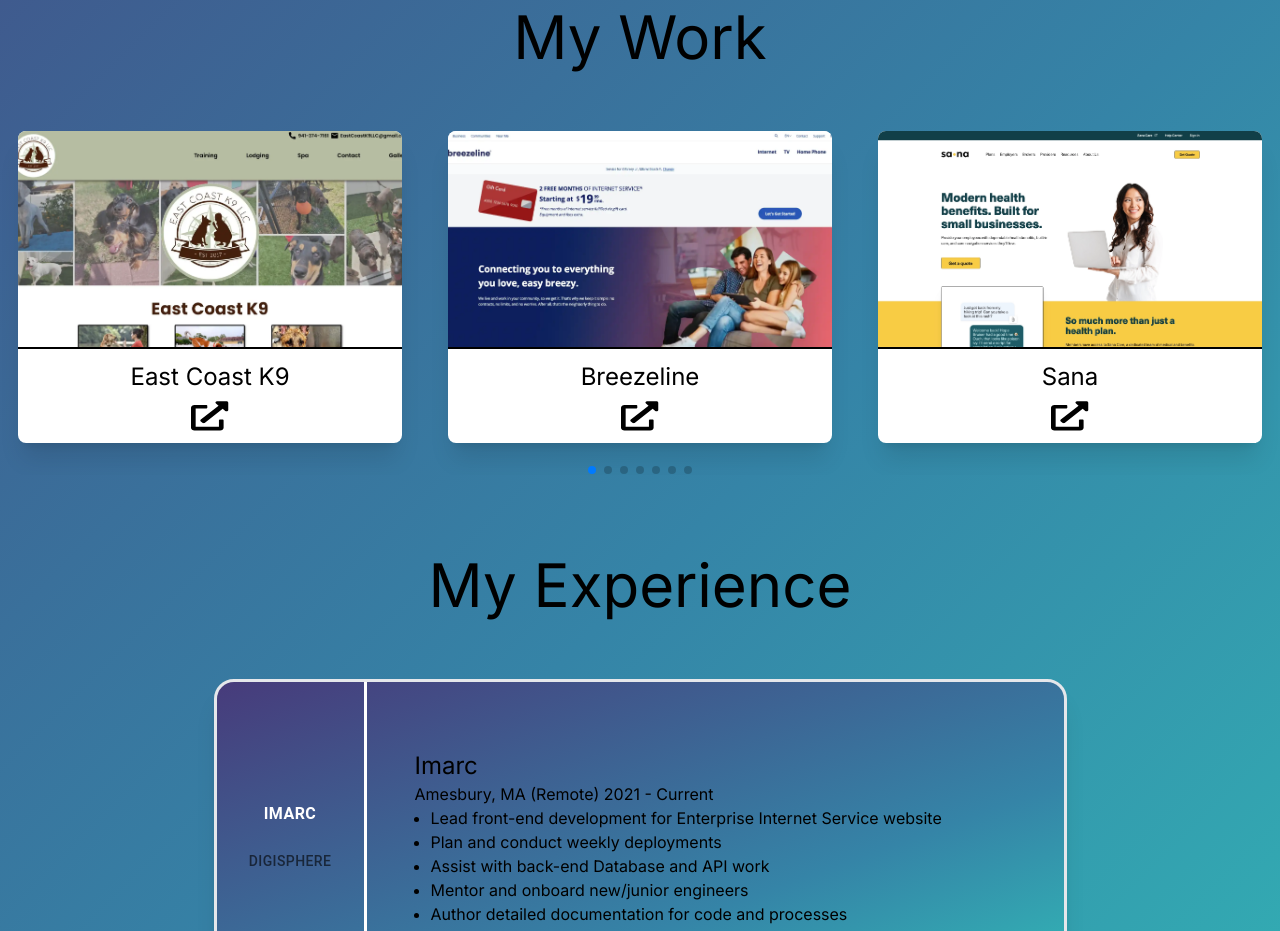
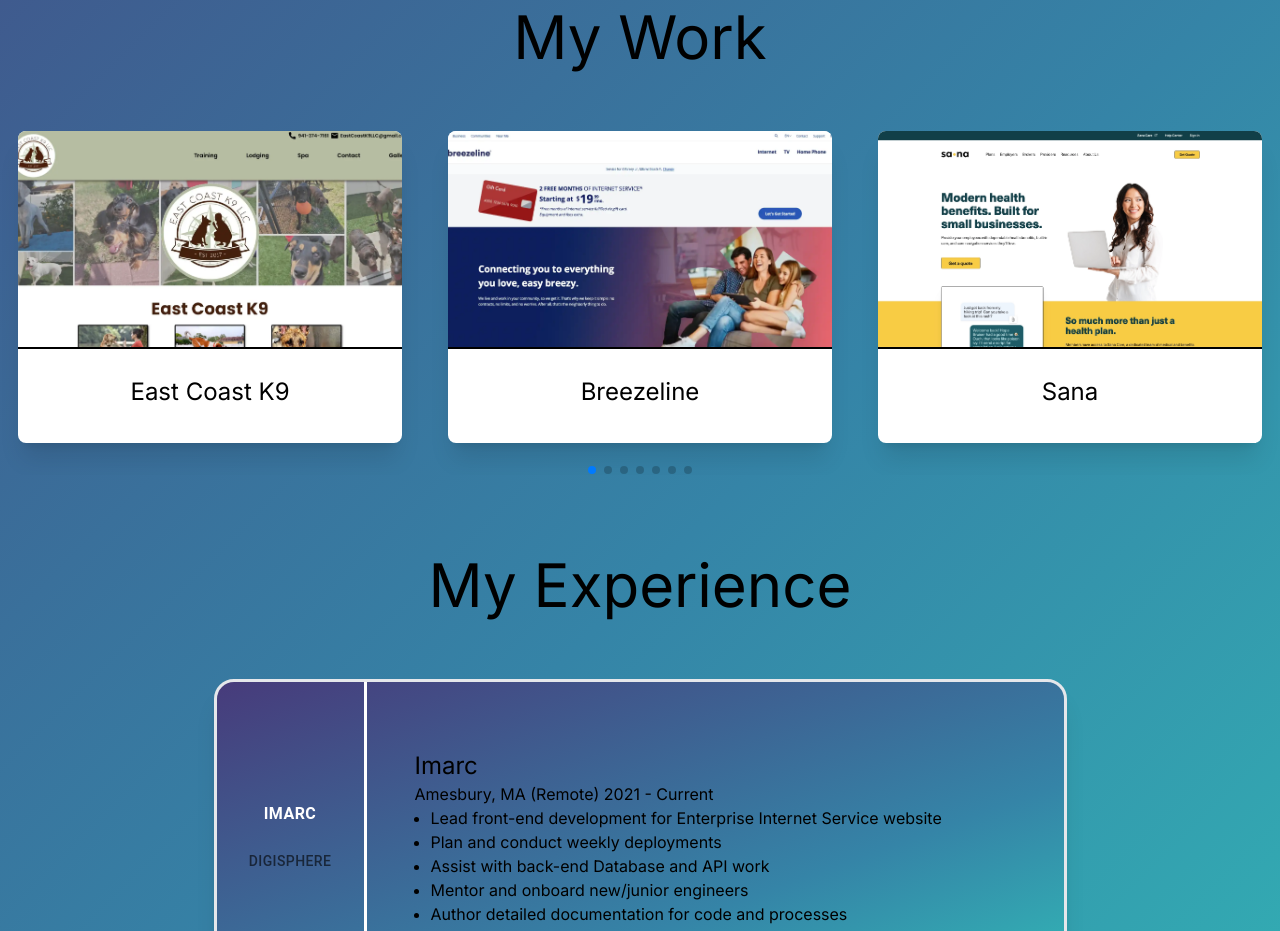
Before and after one commit to DylanRamsey/Portfolio-2023, a Next.js app: page / in a window 1280 px wide. Shown: the part 940-1871 px from the top of the page. Built offline with nearby package versions, Linux system fonts and the light colour scheme.

Commit message:
Changed project cards to make the entire card clickable

```diff
--- a/src/app/components/ProjectCard/index.tsx
+++ b/src/app/components/ProjectCard/index.tsx
@@ -10,7 +10,9 @@
 
 export default function ProjectCard(props: Props) {
   return (
+
     <section>
+      <a href={props.projectLink} target="_blank">
       <div className='block mx-auto lg:w-72	xl:w-96'>
         <div className="mx-auto text-center mb-8 rounded-lg bg-white shadow-xl">
           <div className="aspect-video">
@@ -31,16 +33,11 @@
           <div className="project_card_content flex flex-col justify-center text-2xl border-solid border-t-2 border-black h-24">
             <p className="project_card_content__title text-black text-2xl mb-2">{props.projectName}</p>
             <div className="project_card_content__links flex justify-center items-center rounded-lg gap-2">
-            {props.projectLink ?
-              <a href={props.projectLink} target="_blank">
-                <IconOpenLink iconHeight={30} color="black" />
-              </a>
-              : null
-            }
             </div>
           </div>
         </div>
       </div>
+      </a>
     </section>
   )
 }
```
